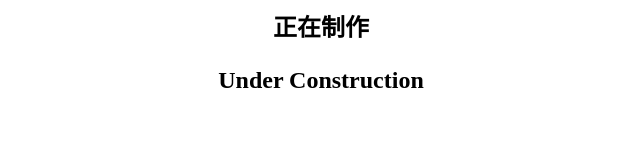
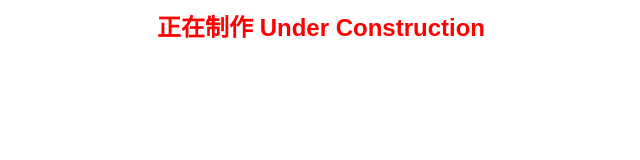
Before and after one commit to konglengstudio/web, a plain HTML site: page about/member.html in a window 1280 px wide. Shown: the whole page, without its empty margins (319-959 px from the left). Drawn offline with Linux system fonts and the light colour scheme.

Commit message:
Update member.html

```diff
--- a/about/member.html
+++ b/about/member.html
@@ -1,4 +1,20 @@
-<div style="text-align: center; font-size: 24px; font-weight: bold;">
-  <p>正在制作</p>
-  <p>Under Construction</p>
-</div>
+<!DOCTYPE html>
+<html>
+<head>
+    <title>正在制作</title>
+    <style>
+        body {
+            font-family: Arial, sans-serif;
+            text-align: center;
+        }
+        .under-construction {
+            font-size: 24px;
+            font-weight: bold;
+            color: #ff0000;
+        }
+    </style>
+</head>
+<body>
+    <div class="under-construction">正在制作 Under Construction</div>
+</body>
+</html>
```
